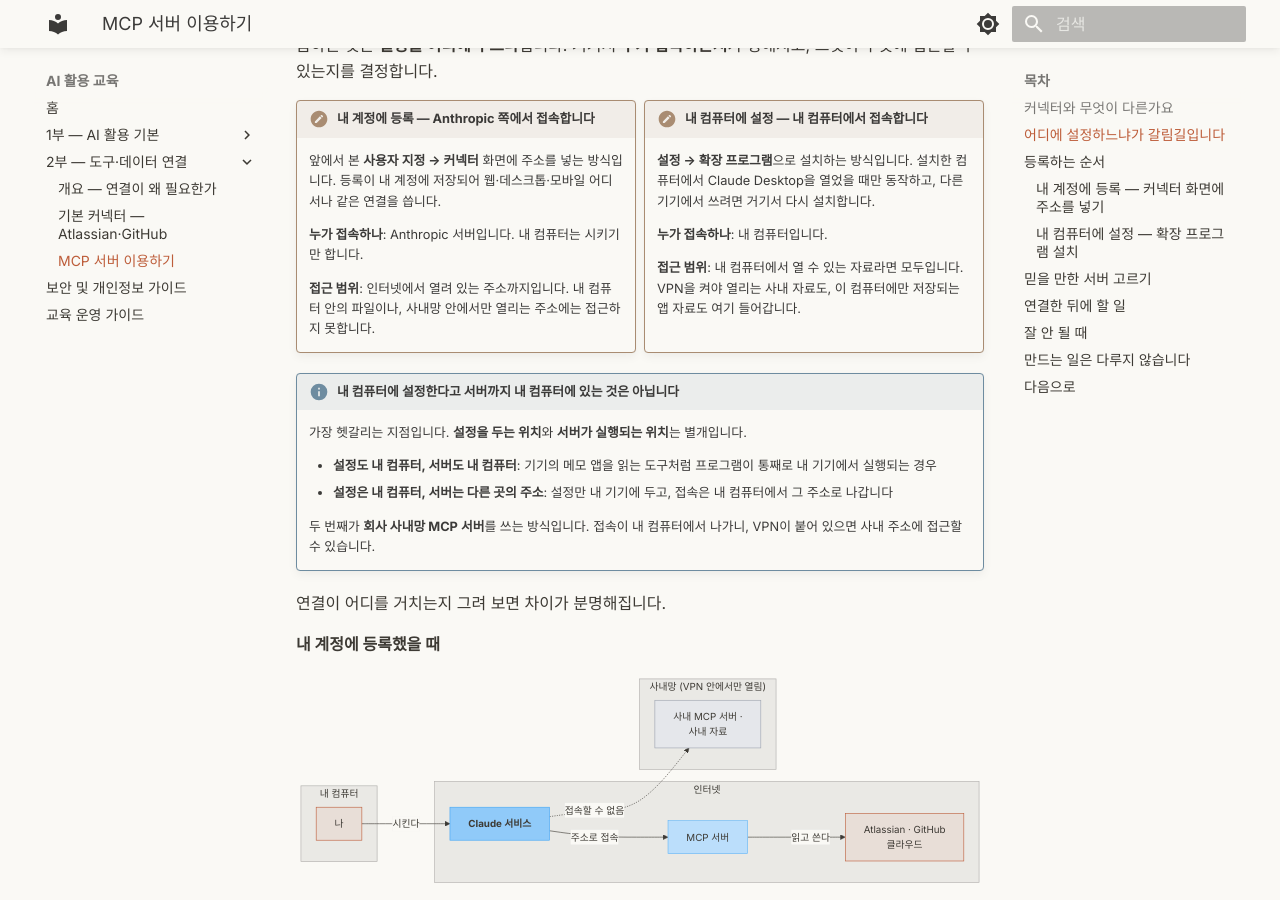
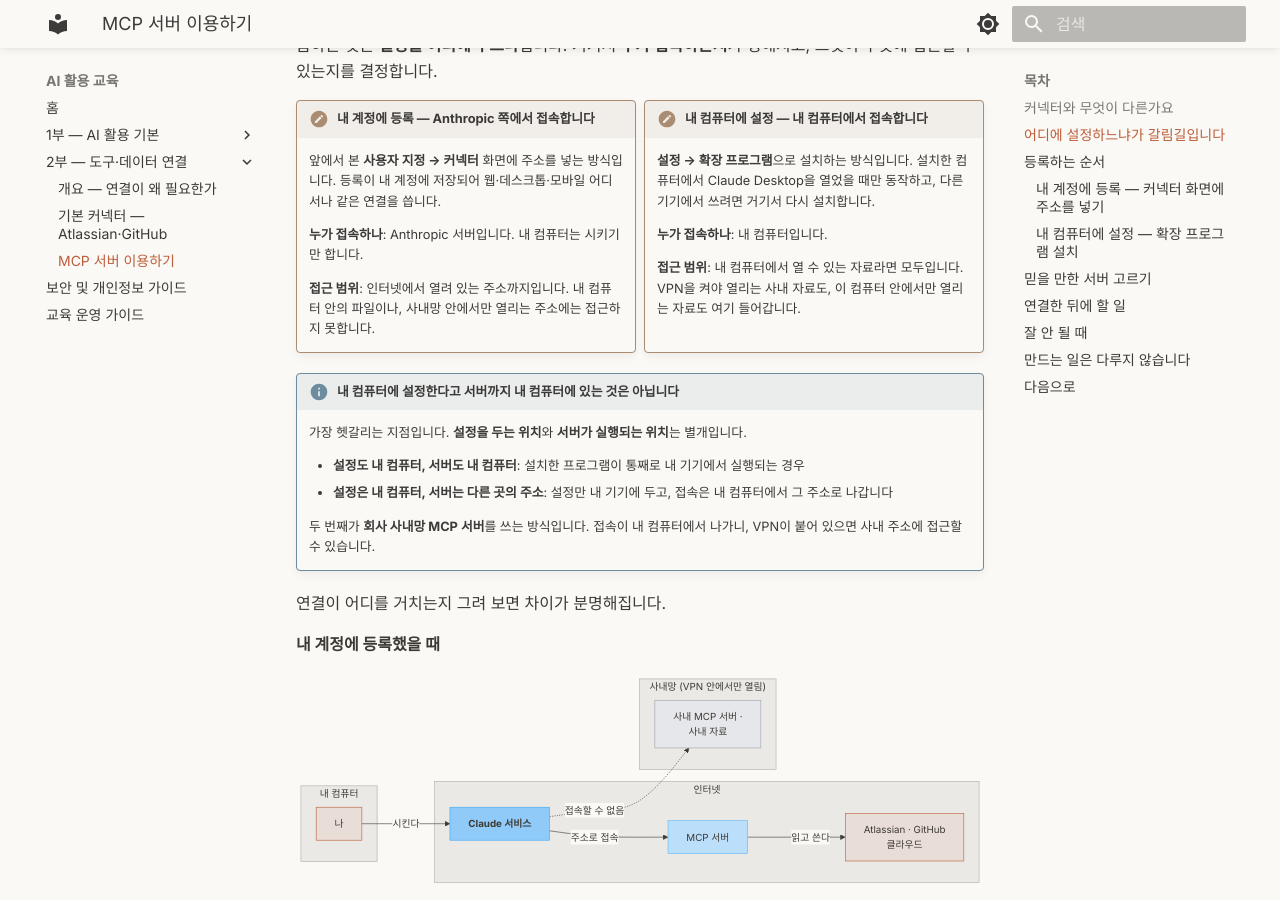
Before and after one commit to scroogy-dev/ai-onboarding, an MkDocs documentation site: the page built from docs/connect/mcp-servers.md, in a window 1280 px wide and 900 px high, scrolled down 1510 px. Built offline with MkDocs 1.6.1 and Material for MkDocs 9.7.7, drawn with Linux system fonts in a browser that asks for light colours; some of the changed text lies outside the part shown.

Commit message:
docs: 로컬 설정이 필요한 경우를 사내망 하나로 좁히고 경계를 명시 (#49)
「이 컴퓨터에만 저장되는 앱 자료(메모·일정)」는 요즘 앱 대부분이 클라우드
동기화라 실감이 없고 비개발자 수요도 드물어 제거. 나머지 로컬 용례는
개발 도구 쪽이라 다루지 않는다는 경계를 한 줄로 남겼다.

```diff
--- a/docs/connect/mcp-servers.md
+++ b/docs/connect/mcp-servers.md
@@ -55,14 +55,14 @@
 
     **누가 접속하나**: 내 컴퓨터입니다.
 
-    **접근 범위**: 내 컴퓨터에서 열 수 있는 자료라면 모두입니다. VPN을 켜야 열리는 사내 자료도, 이 컴퓨터에만 저장되는 앱 자료도 여기 들어갑니다.
+    **접근 범위**: 내 컴퓨터에서 열 수 있는 자료라면 모두입니다. VPN을 켜야 열리는 사내 자료도, 이 컴퓨터 안에서만 열리는 자료도 여기 들어갑니다.
 
 </div>
 
 !!! info "내 컴퓨터에 설정한다고 서버까지 내 컴퓨터에 있는 것은 아닙니다"
     가장 헷갈리는 지점입니다. **설정을 두는 위치**와 **서버가 실행되는 위치**는 별개입니다.
 
-    - **설정도 내 컴퓨터, 서버도 내 컴퓨터**: 기기의 메모 앱을 읽는 도구처럼 프로그램이 통째로 내 기기에서 실행되는 경우
+    - **설정도 내 컴퓨터, 서버도 내 컴퓨터**: 설치한 프로그램이 통째로 내 기기에서 실행되는 경우
     - **설정은 내 컴퓨터, 서버는 다른 곳의 주소**: 설정만 내 기기에 두고, 접속은 내 컴퓨터에서 그 주소로 나갑니다
 
     두 번째가 **회사 사내망 MCP 서버**를 쓰는 방식입니다. 접속이 내 컴퓨터에서 나가니, VPN이 붙어 있으면 사내 주소에 접근할 수 있습니다.
@@ -135,12 +135,13 @@
     커넥터 화면에 사내 주소를 직접 넣는 방식은 대개 되지 않습니다. 그쪽은 Anthropic 쪽에서 접속하므로, 회사가 인터넷에서 접근할 수 있도록 따로 열어 둔 경우에만 연결됩니다.
 
 !!! example "내 컴퓨터에 설정해야 되는 일은 이런 때입니다"
-    어떤 때에 계정 등록으로 안 되는지 보면 구분이 빨라집니다. 둘 다 **인터넷 밖에 있는 자료**라는 공통점이 있습니다.
+    계정 등록으로 안 되는 자료는 **인터넷 밖에 있는 자료**입니다. 비개발자에게 해당하는 경우는 사실상 하나입니다.
 
     - **사내망 안에서만 열리는 자료**: 회사 네트워크나 VPN을 켜야 열리는 사내 위키·파일 서버
-    - **이 컴퓨터에만 저장되는 앱 자료**: 계정 동기화 없이 내 기기에만 남는 메모·일정
 
     **내 폴더의 파일은 여기 들어가지 않습니다.** 파일을 읽고 쓰는 일은 MCP 서버 없이 [폴더 연결](../intro.md#claude-cowork)로 됩니다.
+
+    이 밖에 내 컴퓨터에 설정하는 연결은 개발 도구를 연결하는 쪽이 대부분이라 이 시리즈에서는 다루지 않습니다.
 
     반대로 인터넷에 열려 있는 서비스라면 계정에 등록하는 쪽이 편합니다. 내 컴퓨터에 설치할 것이 없고, 기기를 옮겨도 그대로 쓸 수 있습니다.
 
```
